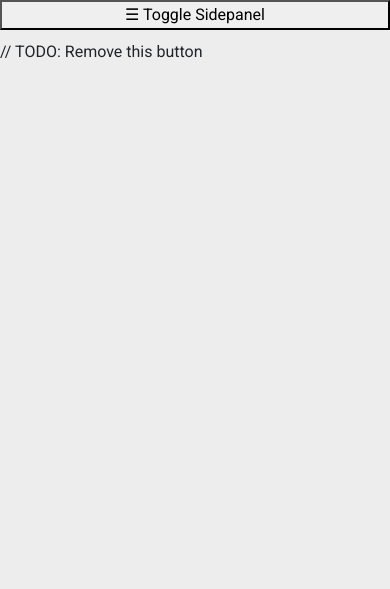
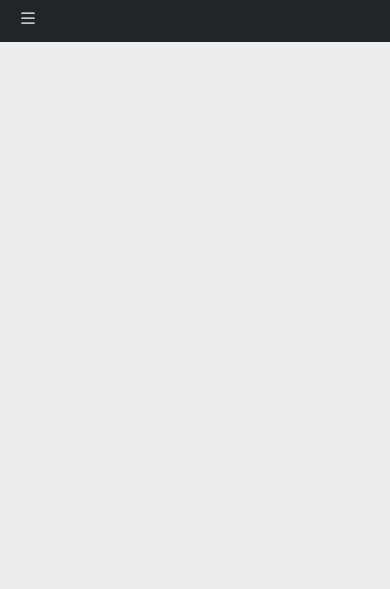
Before and after one commit to uwaysm/Job-Interview-Simulator, a Flask app: page /app in a window 390 px wide. Shown: the top 589 px of the page. Run offline with Flask 3, Linux system fonts and the light colour scheme; some libraries are stand-ins or nearby versions.

Commit message:
button works on opening working on closing button

```diff
--- a/static/css/app.css
+++ b/static/css/app.css
@@ -209,9 +209,24 @@ fill: currentColor;
     width: 30%; /* Adjust the width as per your preference */
   }
   .openbtn{
-    display: block; /* Change display to block for vertical positioning */
-    margin-bottom: 10px; /* Add some spacing between the button and the bottom of the chat container */
-    height: 10%; /* Adjust height as per your preference */
+    display: block;
+    color: white;
+    margin-top: 2%;
+    background: transparent;
+    border: none;
+    outline: none;
+    box-shadow: none;
+  }
+  .top-row{
+    position: fixed;
+    top: 0;
+    left: 0;
+    width: 100%;
+    height: 5%;
+    background-color: #212529;
+  }
+  .center-text {
+    margin-left: 10px; /* Add desired spacing */
   }
 
 }
--- a/static/js/scripts.js
+++ b/static/js/scripts.js
@@ -11,6 +11,12 @@ window.onload = () => {
         .addEventListener("click", function () {
             window.location.href = "/chat_logs";
     });
+}
+
+function openNav() {
+  var sidebar = document.getElementsByClassName("sidebar")[0]; // Select the first element in the collection
+  sidebar.style.transform = "translateX(100%)";
+  sidebar.style.transition = "transform 0.8s ease-in";
 }
 // ------------------------------
 // Functions
--- a/templates/app.html
+++ b/templates/app.html
@@ -46,12 +46,17 @@
       <symbol id="back-to-home" viewBox="0 0 16 16">
         <path d="M8.707 1.5a1 1 0 0 0-1.414 0L.646 8.146a.5.5 0 0 0 .708.708L2 8.207V13.5A1.5 1.5 0 0 0 3.5 15h9a1.5 1.5 0 0 0 1.5-1.5V8.207l.646.647a.5.5 0 0 0 .708-.708L13 5.793V2.5a.5.5 0 0 0-.5-.5h-1a.5.5 0 0 0-.5.5v1.293L8.707 1.5ZM13 7.207V13.5a.5.5 0 0 1-.5.5h-9a.5.5 0 0 1-.5-.5V7.207l5-5 5 5Z"/>
       </symbol>
+      <symbol id="list" viewBox="0 0 16 16">
+        <path fill-rule="evenodd" d="M2.5 12a.5.5 0 0 1 .5-.5h10a.5.5 0 0 1 0 1H3a.5.5 0 0 1-.5-.5zm0-4a.5.5 0 0 1 .5-.5h10a.5.5 0 0 1 0 1H3a.5.5 0 0 1-.5-.5zm0-4a.5.5 0 0 1 .5-.5h10a.5.5 0 0 1 0 1H3a.5.5 0 0 1-.5-.5z"/>
+      </symbol>
     </svg>
 
 
     <div class="container-fluid">
       <div class="row">
-        <button class="openbtn" onclick="openNav()">☰ Toggle Sidepanel</button> // TODO: Remove this button
+        <div class="top-row">
+          <button class="openbtn" onclick="openNav()"><svg class="bi me-2" width="20" height="20" fill="white"><use xlink:href="#list"/></svg></button>
+        </div>
         <div class="col p-0 sidebar">
           <div class="sidebar d-flex flex-column flex-shrink-0 p-3 text-white bg-dark">
             <span class="fs-4" class="landing-page-button"><strong>GetHired.ai</strong></span>
@@ -174,10 +179,6 @@
       crossorigin = "anonymous";
     </script>
     <script>
-      function openNav() {
-        document.getElementsByClassName("sidebar").style.transform = "translateX(100%)";
-        document.getElementsByClassName("sidebar").style.transform = "transform 0.8s ease-in";;
-        }
     </script>
   </body>
 </html>
```
